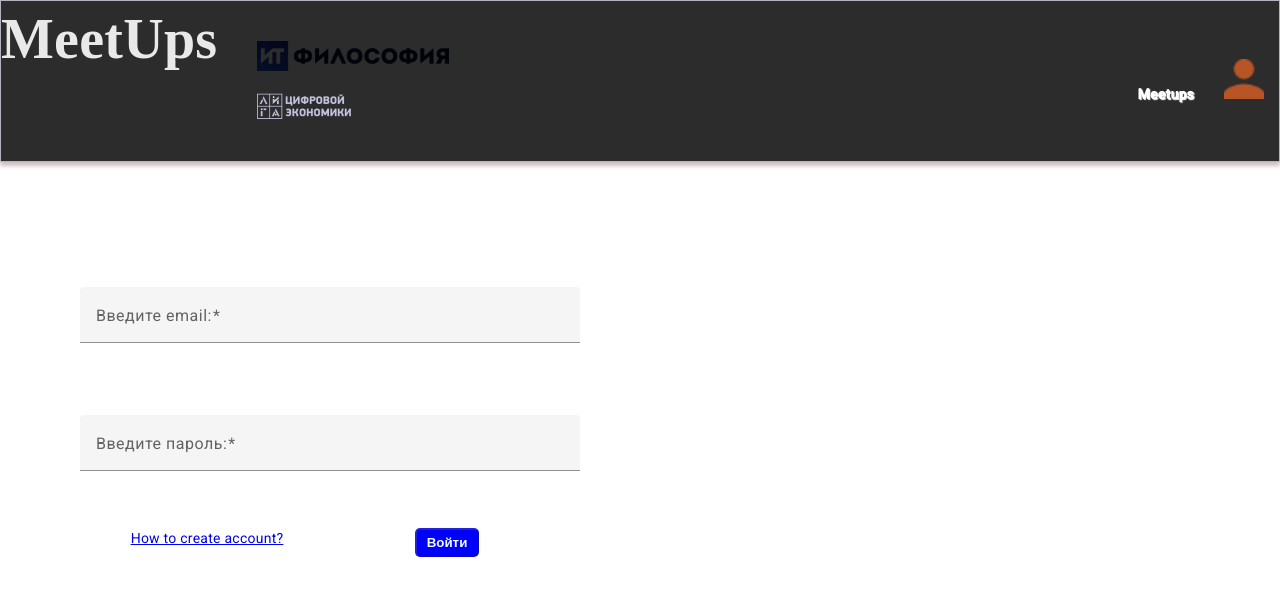
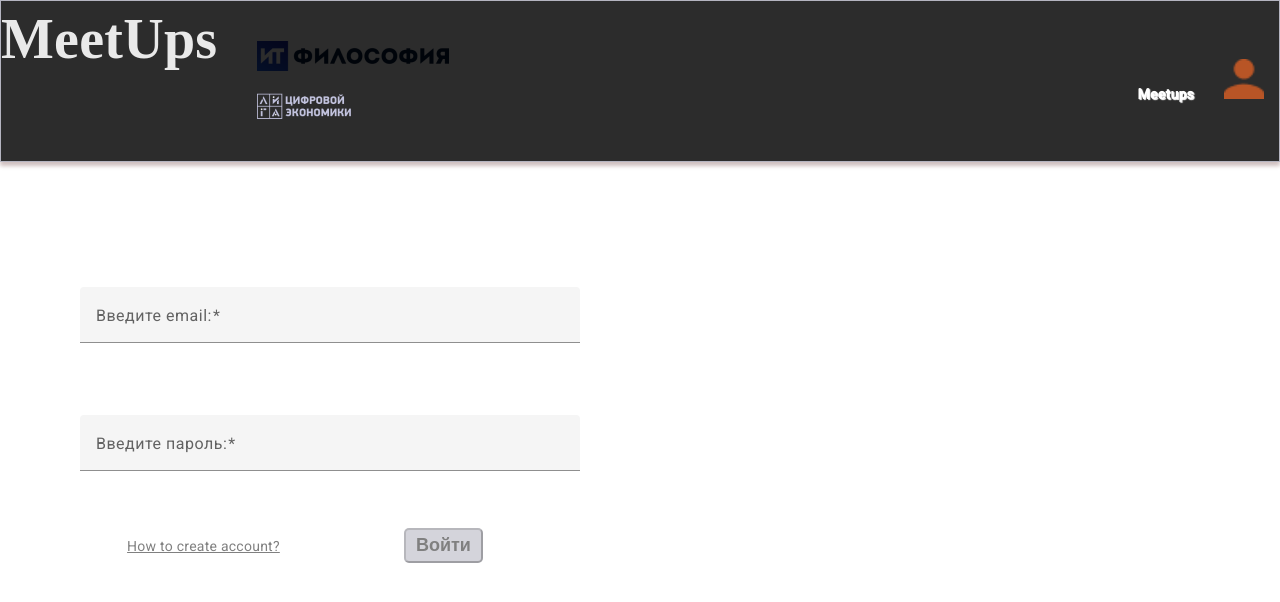
Before and after one commit to MarinaDreamwork/planning_meetups, an Angular app: page /login in a window 1280 px wide. Shown: the top 602 px of the page. Built offline with nearby package versions, Linux system fonts and the light colour scheme.

Commit message:
Added styles for LoginPage

```diff
--- a/src/app/components/auth/auth.component.scss
+++ b/src/app/components/auth/auth.component.scss
@@ -13,9 +13,7 @@ form {
 	margin: 10px;
 }
 
-mat-error {
-	color: red;
-}
+
 
 .auth-wrapper {
 	max-width: 1170px;
@@ -25,10 +23,15 @@ mat-error {
 .button-group {
 	display: flex;
 	justify-content: space-around;
+	align-items: baseline;
 	margin: 10px;
 }
 
 .auth-button {
-	background: blue;
-	color: azure;
+	background: rgb(212, 212, 219);
+	color: grey;
 }
+
+a {
+	color: grey;
+}
--- a/src/styles.scss
+++ b/src/styles.scss
@@ -7,4 +7,7 @@ body { margin: 0; font-family: Roboto, "Helvetica Neue", sans-serif; }
 	padding: 5px 10px;
 	border-radius: 5px;
 	font-weight: bold;
+	font-size: large;
 }
+
+$grey: grey;
```
